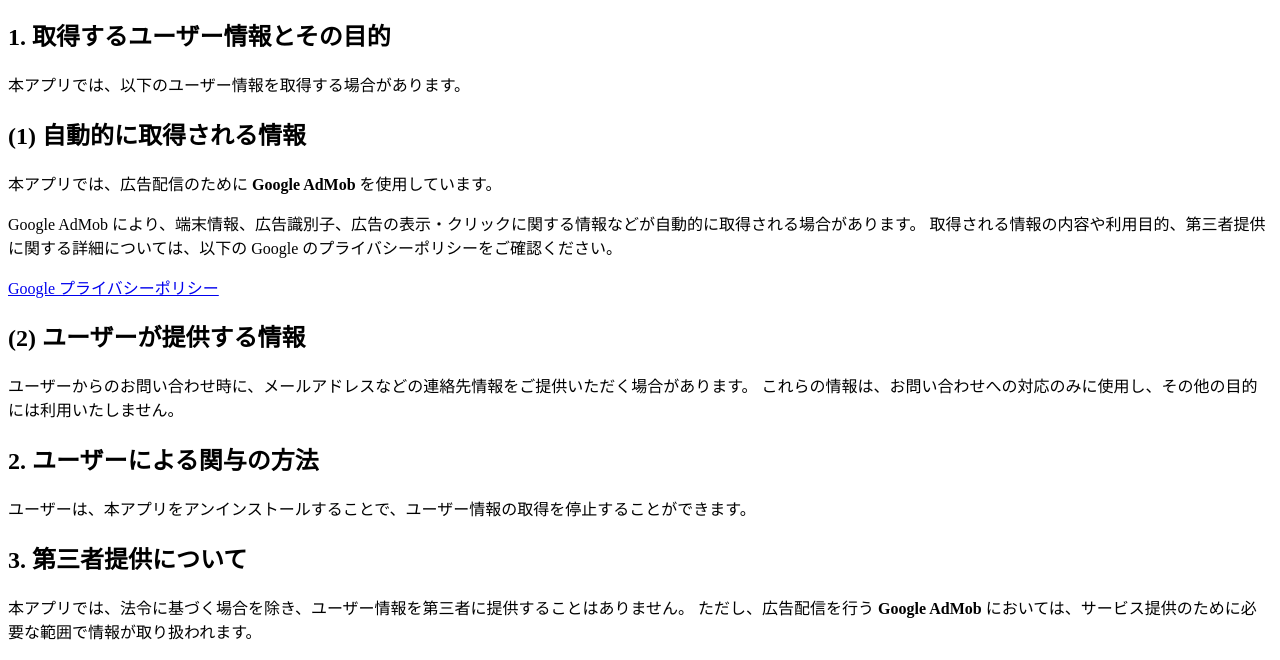
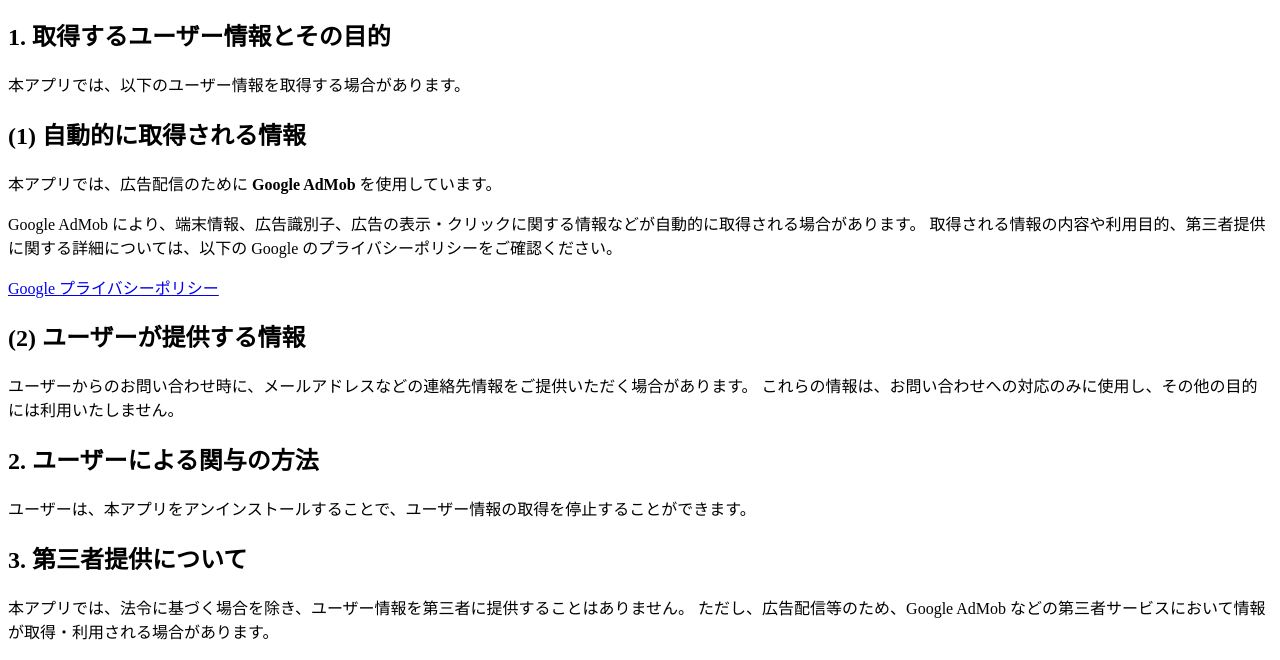
Before and after one commit to IwaoYuiko/meow-piano, a plain HTML site: page privacy-policy.html in a window 1280 px wide. Shown: the part 140-800 px from the top of the page. Drawn offline with Linux system fonts and the light colour scheme.

Commit message:
Update third-party information handling in policy

```diff
--- a/privacy-policy.html
+++ b/privacy-policy.html
@@ -53,7 +53,7 @@
 
 <p>
 本アプリでは、法令に基づく場合を除き、ユーザー情報を第三者に提供することはありません。
-ただし、広告配信を行う <strong>Google AdMob</strong> においては、サービス提供のために必要な範囲で情報が取り扱われます。
+ただし、広告配信等のため、Google AdMob などの第三者サービスにおいて情報が取得・利用される場合があります。
 </p>
 
 <h2>4. プライバシーポリシーの変更</h2>
```
